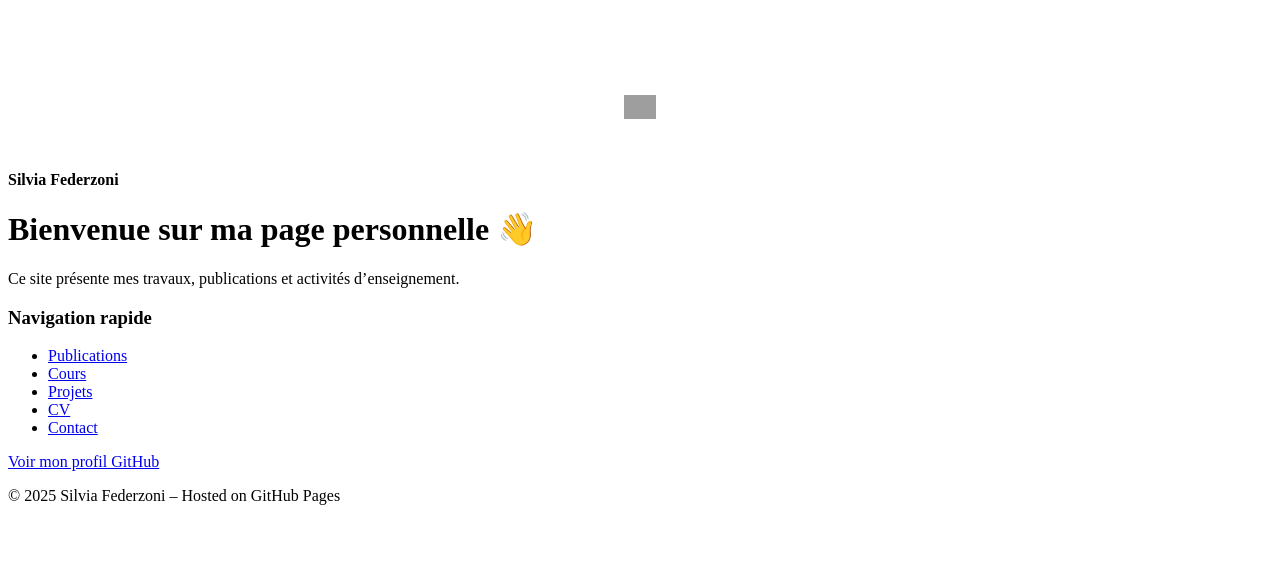
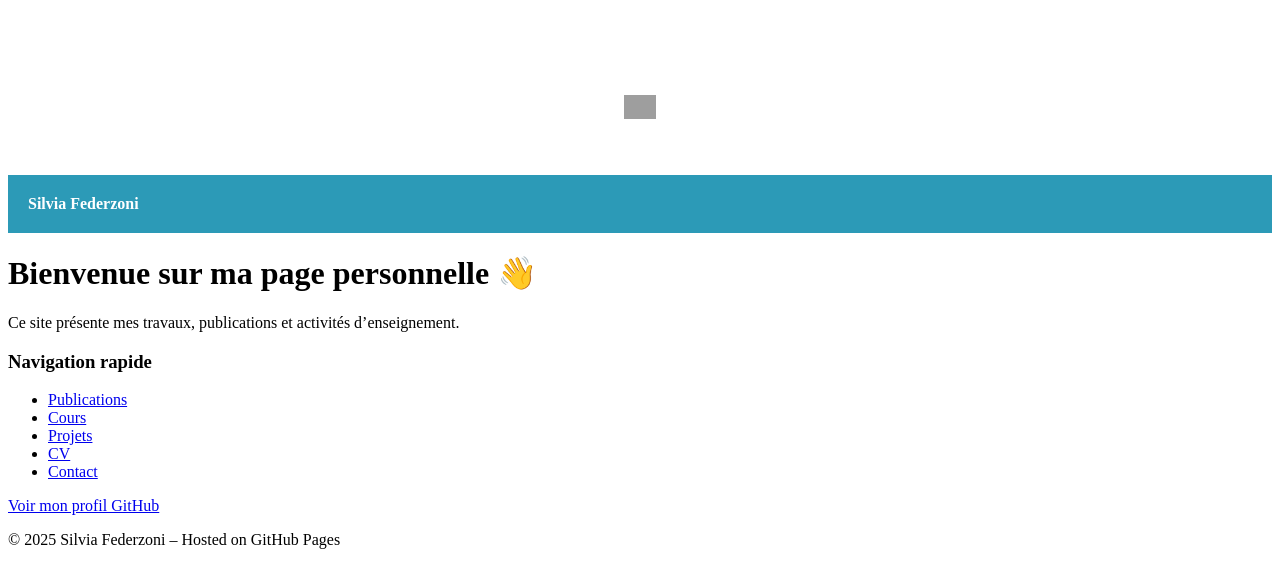
Before and after one commit to SFederzoni/SilviaFederzoni, a Jekyll site: the page built from index.md, in a window 1280 px wide. Shown: the top 588 px of the page. Built offline with Jekyll 4.4.1, drawn with Linux system fonts in a browser that asks for light colours; grey boxes are pictures that could not be loaded.

Commit message:
Update index.md

```diff
--- a/index.md
+++ b/index.md
@@ -3,7 +3,9 @@ layout: default
 title: Accueil
 ---
 
-**Silvia Federzoni**
+<div style="background-color:#2c9ab7; color:white; padding:20px; margin:20px 0;">
+ <b>Silvia Federzoni</b>
+</div>
 # Bienvenue sur ma page personnelle 👋
 
 
```
